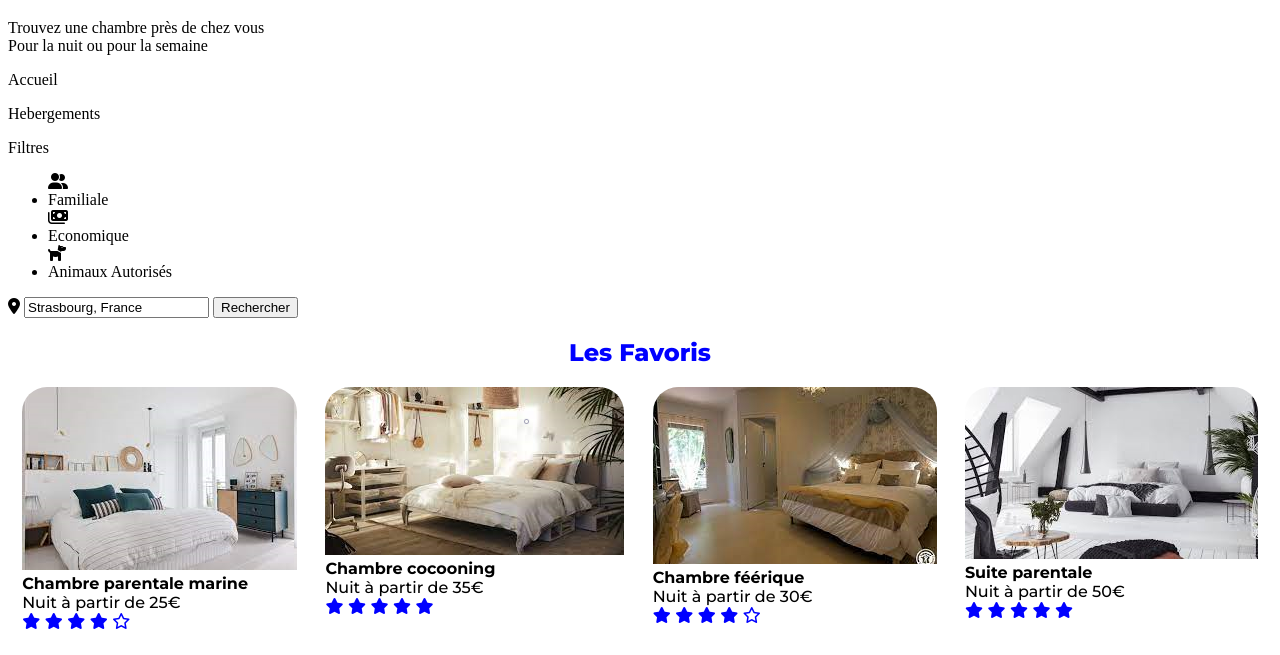
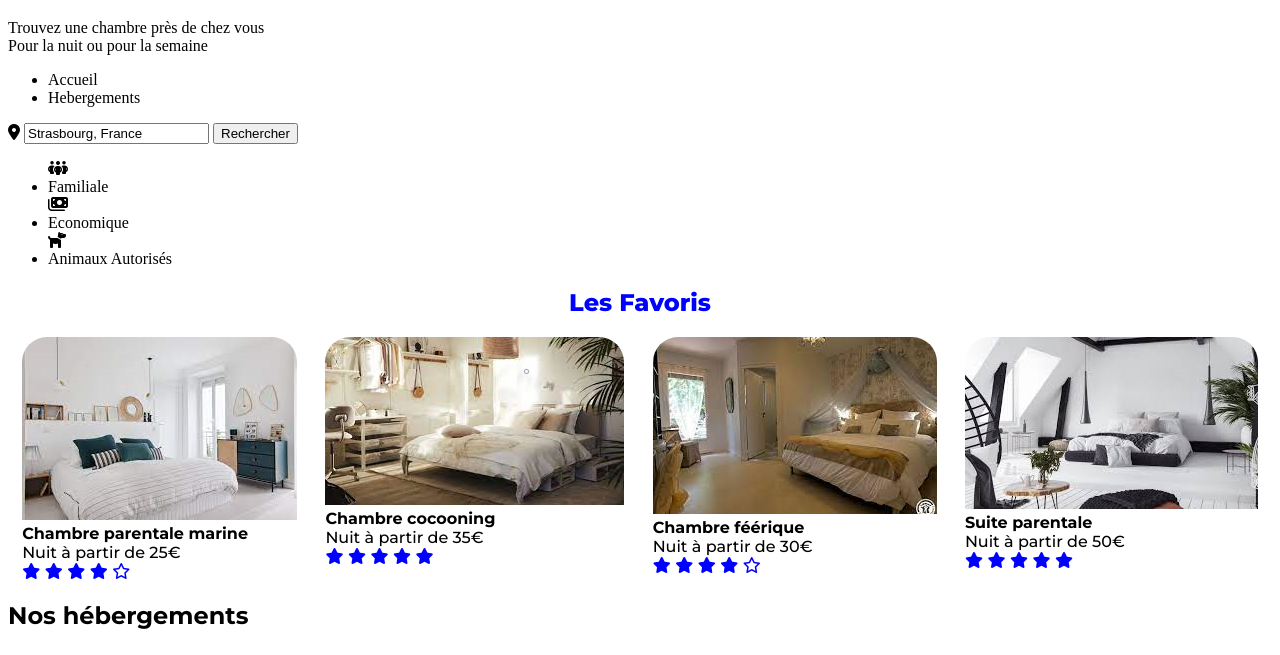
Before and after one commit to EnzoDely/Maquette, a plain HTML site: page index.html in a window 1280 px wide. Shown: the part 65-720 px from the top of the page. Drawn offline with Linux system fonts and the light colour scheme.

Commit message:
new commit

```diff
--- a/index.html
+++ b/index.html
@@ -22,35 +22,42 @@
         <!--mon logo-->
         <div class="header">
             <h1><a href="index.html">Alt-Home</a></h1>
-            <div class="header-subtitle">
+            <div class="header-subtitle"></div>
                 <p>Trouvez une chambre près de chez vous <br /> Pour la nuit ou pour la semaine</p>
-
-
-                <!--Navbar-->
-                <nav class="navbar">
-                    <div class="header-top-right-button">
-                        <p>Accueil</p>
-                        <p>Hebergements</p>
-                    </div>
-                </nav>
-                <!--Fin de navbar-->
-                <p class="filtres">Filtres</p>
-                    <ul>
-                        <i class="fa-solid fa-user-group"></i>
-                        <li>Familiale</li>
-                        <i class="fa-solid fa-money-bills"></i>
-                        <li>Economique</li>
-                        <i class="fa-solid fa-dog"></i>
-                        <li>Animaux Autorisés</li>
-                    </ul>
             </div>
+            <!--fin de l'ensemble du logo-->
+            <!--ma navbar-->
+            <nav class="navbar">
+                <ul class="narvbar list">
+                    <li><a href="#">Accueil</a></li>
+                    <li><a href="#hebergements">Hebergements</a></li>
+                </ul>
+            </nav>
+            <!--fin de ma navbar-->
+            <!--début de mon button + searchbar -->
             <div class="header-search-location">
                 <i class="fa-solid fa-location-dot"></i>
                 <input type="search" name="submit-button" id="" placeholder="Ville de votre choix" value="Strasbourg, France">
-
                 <button type="search">Rechercher</button>
             </div>
-        </div>
+            <!--fin de mon button + searchbar-->
+            <!-- mes filtres-->
+            <div class="filtres">
+                <ul class="filtres-list">
+                    <div class="familiale">
+                        <i class="fa-solid fa-people-group"></i>
+                        <li>Familiale</li>
+                    </div>
+                    <div class="economique">
+                        <i class="fa-solid fa-money-bills"></i>
+                        <li>Economique</li>
+                    </div>
+                    <div class="animaux">
+                        <i class="fa-solid fa-dog"></i>
+                        <li>Animaux Autorisés</li>
+                    </div>
+                </ul>
+            </div>
     </header>
     <!--Fin de l'header-->
     <!-- début de ma première section "Les Favoris"-->
@@ -101,7 +108,7 @@
                     </article>
                 </div>
         </section>
-        <section class="hebergements">
+        <section class="hebergements" id="hebergements">
             <h2>Nos hébergements</h2>
             <div class="hebergement-first-lign">
                 <article class="first-hebergement">
```
